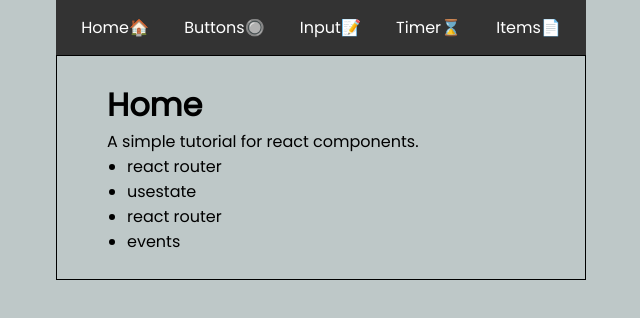
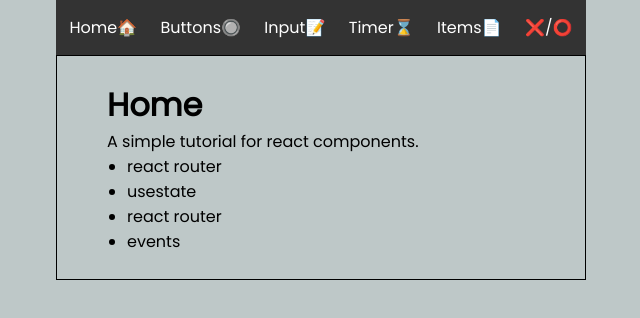
Before and after one commit to nellipelkonen/kodarit-react-demo, a React (Create React App) app in the folder newproject/: page / in a window 1280 px wide. Shown: the top 318 px of the page, without its empty margins (319-959 px from the left). Built offline with nearby package versions, Linux system fonts and the light colour scheme.

Commit message:
css draw

```diff
--- a/newproject/src/pages/layout.jsx
+++ b/newproject/src/pages/layout.jsx
@@ -21,6 +21,9 @@ export const Layout = () => {
           <li className="navlink">
             <Link to="/items">Items📄</Link>
           </li>
+          <li className="navlink">
+            <Link to="/tictactoe">❌/⭕</Link>
+          </li>
         </ul>
       </nav>
     </div>
```
